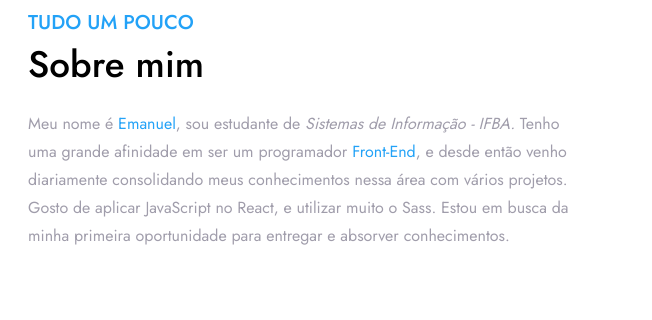
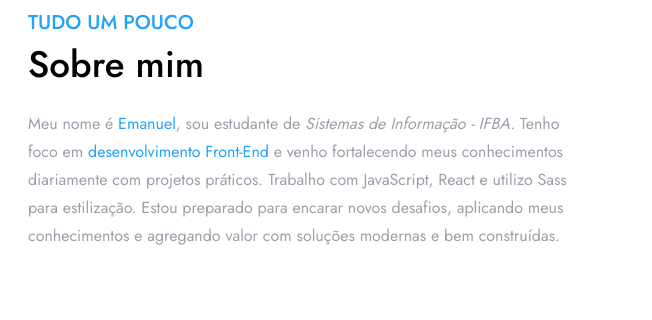
Before and after one commit to EmanuelNogueira/Portifolio_pessoal, a plain HTML site: page index.html in a window 1280 px wide. Shown: the part 1376-1696 px from the top of the page, 628-1280 px from the left. Drawn offline with nearby package versions, Linux system fonts and the light colour scheme.

Commit message:
atualização

```diff
--- a/index.html
+++ b/index.html
@@ -37,6 +37,7 @@
       class="backgorund_white"
       src="./arquivos/Background/White.jpg"
       alt="background-white"
+      style="display: none;"
     />
     <section class="menu" id="menu">
       <div class="menu-text">
@@ -116,12 +117,11 @@
         <h2>Sobre mim</h2>
         <p>
           Meu nome é <span>Emanuel</span>, sou estudante de
-          <i> Sistemas de Informação - IFBA. </i>
-          Tenho uma grande afinidade em ser um programador
-          <span>Front-End</span>, e desde então venho diariamente consolidando
-          meus conhecimentos nessa área com vários projetos. Gosto de aplicar
-          JavaScript no React, e utilizar muito o Sass. Estou em busca da minha
-          primeira oportunidade para entregar e absorver conhecimentos.
+          <i>Sistemas de Informação - IFBA.</i> Tenho foco em
+          <span>desenvolvimento Front-End</span> e venho fortalecendo meus
+          conhecimentos diariamente com projetos práticos. Trabalho com
+          JavaScript, React e utilizo Sass para estilização. Estou preparado para encarar novos desafios, aplicando meus conhecimentos e agregando valor com
+          soluções modernas e bem construídas.
         </p>
       </div>
     </section>
@@ -177,12 +177,12 @@
         </div>
 
         <div class="wrap eigth">
-          <i id="python" class='bx bxl-python' style="font-size: 50px"></i>
+          <i id="python" class="bx bxl-python" style="font-size: 50px"></i>
           <p>python</p>
         </div>
 
         <div class="wrap nine">
-          <i id="shopify" class='bx bxl-shopify' style="font-size: 50px"></i>
+          <i id="shopify" class="bx bxl-shopify" style="font-size: 50px"></i>
           <p>Shopify</p>
         </div>
       </div>
--- a/style.css
+++ b/style.css
@@ -906,6 +906,11 @@ header.stick {
 }
 
 @media (max-width: 540px) {
+  header.stick {
+    padding: 10px 15%;
+    transition: 0.3s;
+  }
+
   .contato .action form input[type="email"] {
     width: 310px;
   }
```
